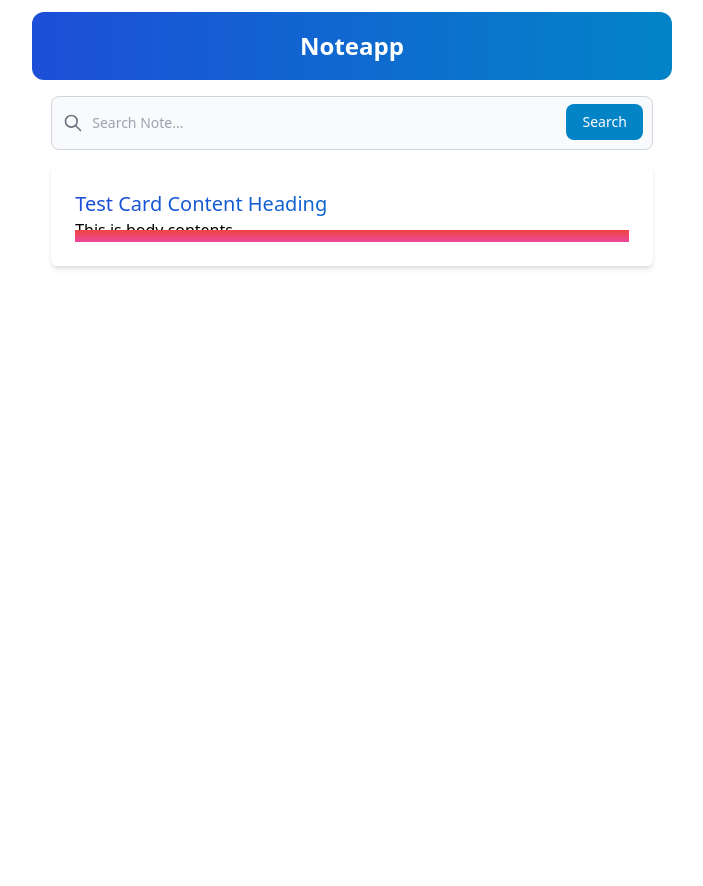
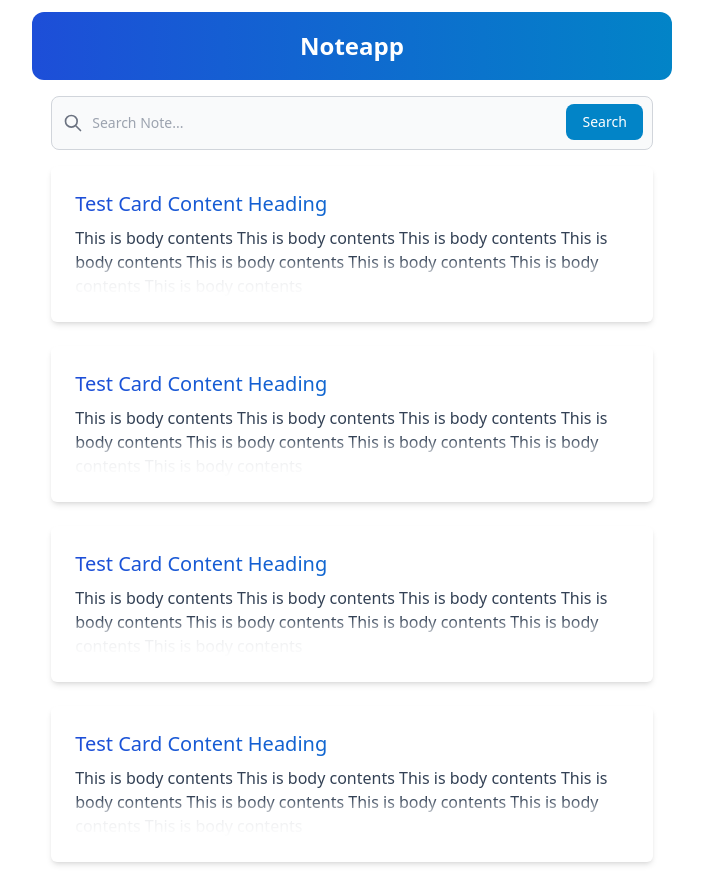
Before and after one commit to wibawasuyadnya/noteapp, an Angular app: page / in a window 1280 px wide. Shown: the whole page, without its empty margins (288-991 px from the left). Before the commit the page ends 800 px from the top, so only its background shows below. Built offline with nearby package versions, Linux system fonts and the light colour scheme.

Commit message:
style effect truncation

```diff
--- a/src/app/pages/note-card/note-card.component.css
+++ b/src/app/pages/note-card/note-card.component.css
@@ -0,0 +1,3 @@
+.fade-out-truncation {
+    background: linear-gradient(to bottom, rgba(255, 255, 255, 0) 0%, rgba(255, 255, 255, 0.9) 50%, white 100%);
+}
--- a/src/app/pages/note-card/note-card.component.html
+++ b/src/app/pages/note-card/note-card.component.html
@@ -3,9 +3,8 @@
     <div class="note-card-content p-6">
         <h1 class="text-xl font-medium bg-gradient-to-r from-blue-700 to-sky-600 text-transparent bg-clip-text ">Test Card Content Heading</h1>
         <div class="relative max-h-[80px] overflow-hidden">
-            <p>This is body contents</p>
-
-            <div class="fade-out-truncation bottom-0 h-2/4 w-full absolute bg-gradient-to-b from-red-500 to-pink-500"></div>
+            <p class=" text-slate-700 mt-2">This is body contents This is body contents This is body contents This is body contents This is body contents This is body contents This is body contents This is body contents</p>
+            <div class="fade-out-truncation bottom-0 h-[50%] w-full absolute"></div>
         </div>
     </div>
 
--- a/src/app/pages/notes-list/notes-list.component.html
+++ b/src/app/pages/notes-list/notes-list.component.html
@@ -15,5 +15,8 @@
 
     <div class="notes-list mt-4">
         <app-note-card></app-note-card>
+        <app-note-card></app-note-card>
+        <app-note-card></app-note-card>
+        <app-note-card></app-note-card>
     </div>
 </div>
--- a/tsconfig.json
+++ b/tsconfig.json
@@ -16,7 +16,7 @@
     "experimentalDecorators": true,
     "moduleResolution": "node",
     "importHelpers": true,
-    "target": "es5",
+    "target": "ES2022",
     "module": "ES2022",
     "useDefineForClassFields": false,
     "lib": [
```
